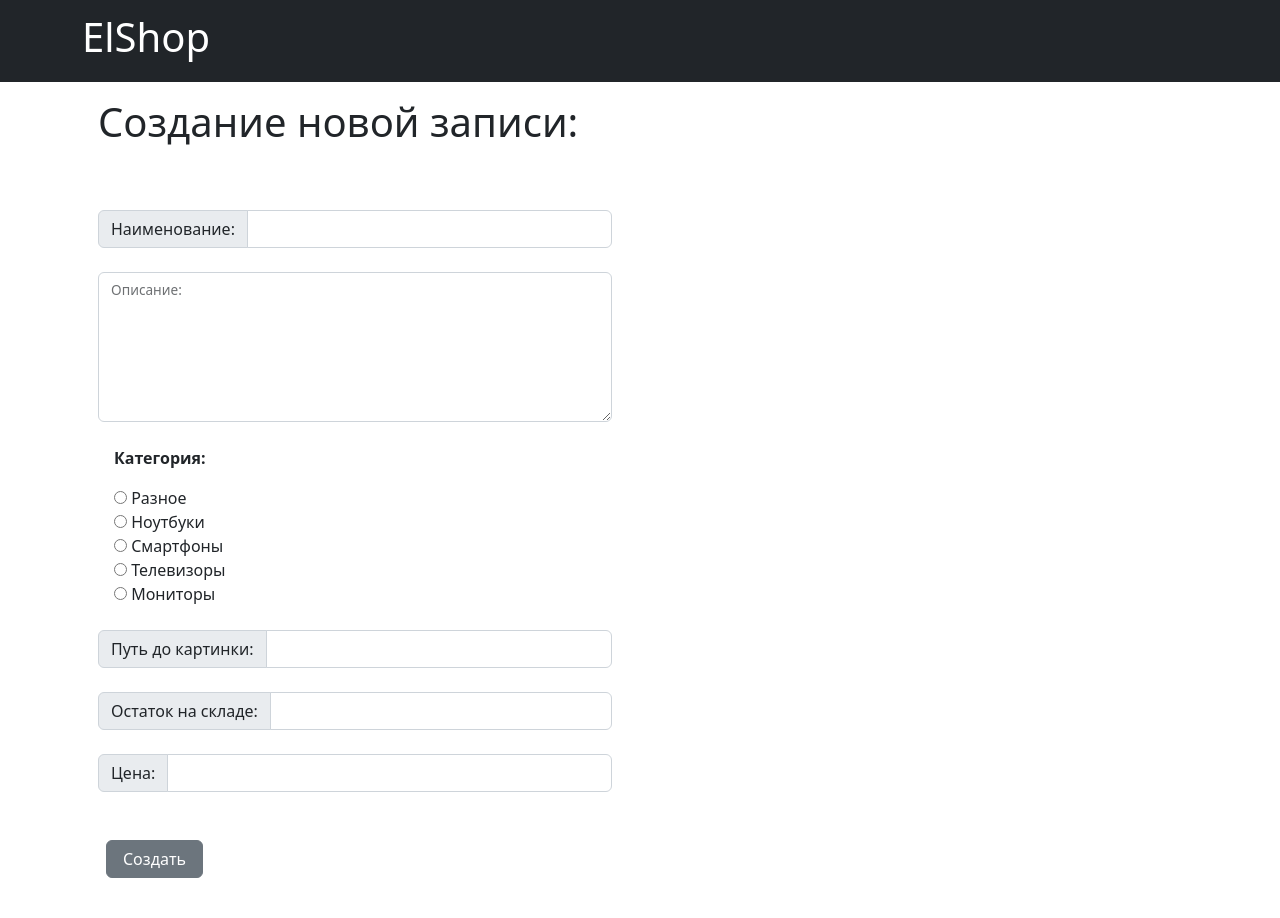
After one commit to sined862/homework_60_denis_yugai, a Django app: page /product_create/ in a window 1280 px wide. The commit adds this page. Run offline with Django 4.2, Linux system fonts and the light colour scheme; parts of the project's set-up code (start-up, migrations or seed data) failed here and were passed over.

Commit message:
Создание формы товара + создание шаблона добавления товара + создание view для добавления товара + создание пути для добавления товара

```diff
--- a/webproject/shop/forms.py
+++ b/webproject/shop/forms.py
@@ -1,5 +1,6 @@
 from django import forms
 from django.forms import widgets
+from shop.models import CategoryChoices
 
 
 class SearchForm(forms.Form):
@@ -8,3 +9,42 @@ class SearchForm(forms.Form):
         required = True,
         widget=widgets.TextInput(attrs={'class': 'form-control', 'type': 'search', 'placeholder': 'поиск'})
     )
+
+
+class ProductForm(forms.Form):
+    title = forms.CharField(
+        max_length = 100,
+        required = True,
+        label = 'Наименование',
+        widget=widgets.TextInput(attrs={'class': 'form-control'})
+    )
+    description = forms.CharField(
+        max_length = 2000,
+        required = True,
+        label='Описание',
+        widget = widgets.Textarea(attrs={'class': 'form-control', 'style': 'height:150px'})
+    )
+    photo = forms.CharField(
+        max_length=150,
+        required=True,
+        label='Путь до картинки',
+        widget=widgets.TextInput(attrs={'class': 'form-control'})
+    )
+    category = forms.ChoiceField(
+        choices=CategoryChoices.choices,
+        required=False,
+        widget=forms.RadioSelect,
+        label='Категория'
+    )
+    balance = forms.IntegerField(
+        min_value=0,
+        label='Остаток на складе',
+        required=False,
+        widget=widgets.TextInput(attrs={'class': 'form-control'})
+    )
+    price = forms.DecimalField(
+        min_value=0,
+        label='Цена',
+        required=False,
+        widget=widgets.TextInput(attrs={'class': 'form-control'})
+    )
--- a/webproject/shop/models.py
+++ b/webproject/shop/models.py
@@ -37,7 +37,7 @@ class Product(models.Model):
         choices = CategoryChoices.choices,
         null = False,
         blank = False,
-        default = 'other'
+        default = CategoryChoices.OTHER
     )
     balance = models.IntegerField(
         verbose_name = 'Остаток',
--- /dev/null
+++ b/webproject/shop/templates/partial/form_product.html
@@ -0,0 +1,55 @@
+{% csrf_token %}
+
+<div class="input-group mt-4 mb-4">
+    <span class="input-group-text" id="inputGroup-sizing-default">{{ form.title.label }}: </span>
+    {{ form.title }}
+
+</div>
+{% for error in form.title.errors %}
+<div><p class="text-danger">{{ error }}</p></div>
+{% endfor %}
+
+<div class="form-floating mb-4">
+    {{form.description}}
+    <label for="floatingTextarea">{{ form.description.label }}:</label>
+</div>
+{% for error in form.description.errors %}
+<div><p class="text-danger">{{ error }}</p></div>
+{% endfor %}
+
+<div class="ms-3">
+    <span class="mb-2"><strong>{{ form.category.label }}:</strong> </span>
+    <p>{{ form.category }}</p>
+</div>
+{% for error in form.category.errors %}
+<div><p class="text-danger">{{ error }}</p></div>
+{% endfor %}
+
+<div class="input-group mt-4 mb-4">
+    <span class="input-group-text" id="inputGroup-sizing-default">{{ form.photo.label }}: </span>
+    {{ form.photo }}
+
+</div>
+{% for error in form.balance.errors %}
+<div><p class="text-danger">{{ error }}</p></div>
+{% endfor %}
+
+<div class="input-group mt-4 mb-4">
+    <span class="input-group-text" id="inputGroup-sizing-default">{{ form.balance.label }}: </span>
+    {{ form.balance }}
+
+</div>
+{% for error in form.balance.errors %}
+<div><p class="text-danger">{{ error }}</p></div>
+{% endfor %}
+
+<div class="input-group mt-4 mb-4">
+    <span class="input-group-text" id="inputGroup-sizing-default">{{ form.price.label }}: </span>
+    {{ form.price }}
+
+</div>
+{% for error in form.price.errors %}
+<div><p class="text-danger">{{ error }}</p></div>
+{% endfor %}
+
+<button type="submit" class="btn btn-secondary ms-2 ps-3 pe-3 mt-4">{{ button_text }}</button>
--- /dev/null
+++ b/webproject/shop/templates/product_create.html
@@ -0,0 +1,15 @@
+{% extends 'base.html' %}
+
+{% block menu %}
+{% endblock %}
+
+{% block content %}
+<div class="row">
+    <div class="col-md-12 col-xl-6 mb-4">
+        <h1 class="m-3">Создание новой записи: </h1>
+        <form class="m-3" action="{% url 'product_add' %}" method="POST">
+            {% include 'partial/form_product.html' with button_text='Создать' %}
+        </form>
+    </div>
+</div>
+{% endblock %}
--- a/webproject/shop/urls.py
+++ b/webproject/shop/urls.py
@@ -1,9 +1,10 @@
 from django.urls import path
 from shop.views.base import index_view
-from shop.views.products import product_view
+from shop.views.products import product_view, product_add_view
 
 
 urlpatterns = [
     path('', index_view, name='index'),
-    path('product/<int:pk>', product_view, name='product')
+    path('product/<int:pk>', product_view, name='product'),
+    path('product_create/', product_add_view, name='product_add')
 ]
--- a/webproject/shop/views/products.py
+++ b/webproject/shop/views/products.py
@@ -1,8 +1,25 @@
-from django.shortcuts import render, get_object_or_404
+from django.shortcuts import redirect, render, get_object_or_404
 from shop.models import Product, CategoryChoices
+from shop.forms import ProductForm
 
 
 def product_view(request, pk):
     product = get_object_or_404(Product, pk=pk)
     choices = CategoryChoices.choices
     return render(request, 'product.html', context={'product': product, 'choices': choices})
+
+
+def product_add_view(request):
+    form = ProductForm()
+    if request.method == 'GET':
+        context = {
+            'form': form,
+            'choices': CategoryChoices.choices
+        }
+        return render(request, 'product_create.html', context)
+    form = ProductForm(request.POST)
+    if not form.is_valid():
+        context = {'from': form}
+        return render(request, 'product_create.html', context)
+    product = Product.objects.create(**form.cleaned_data)
+    return redirect('product', pk=product.pk)
```
Also changed, not shown: webproject/shop/templates/index.html (+3 -1 lines).
